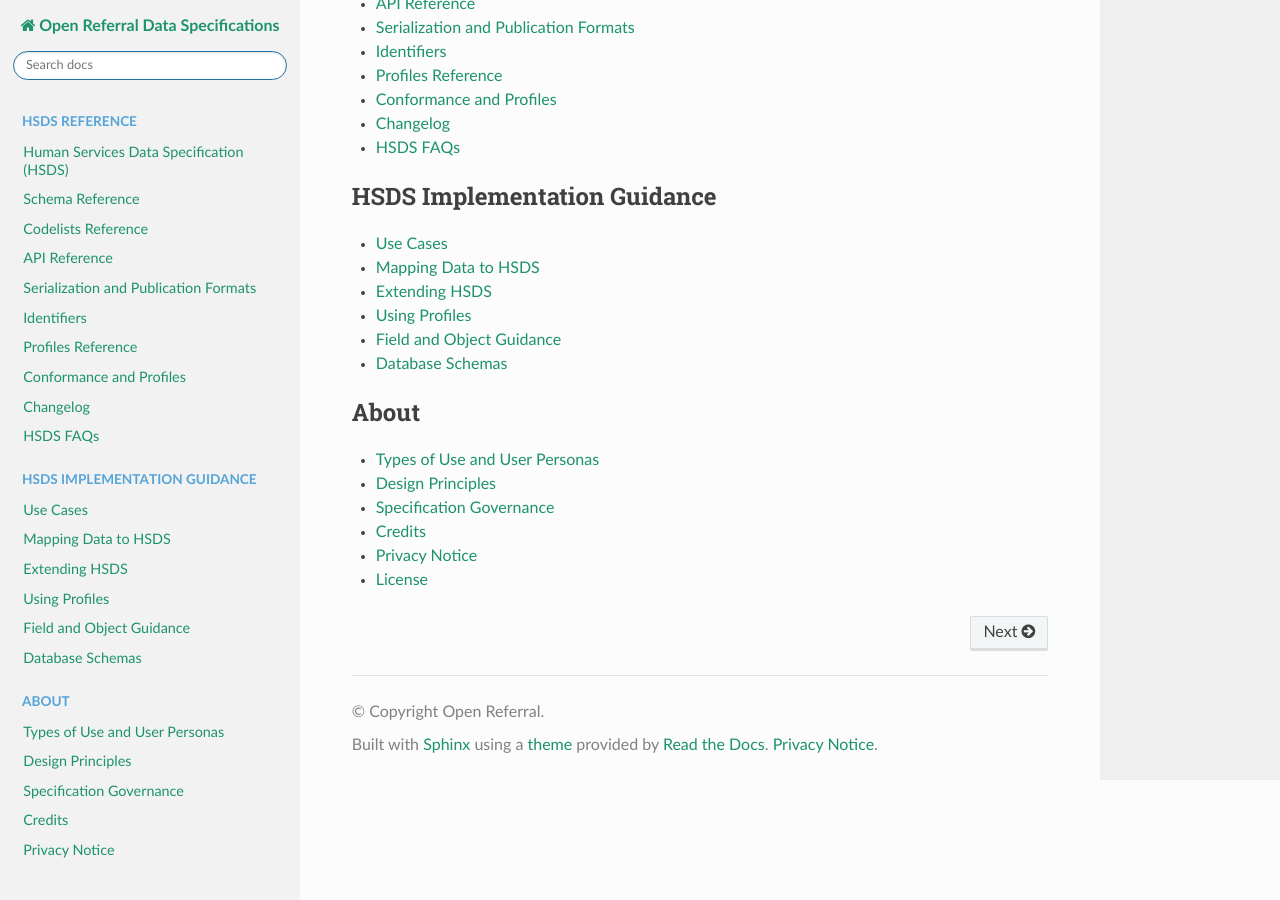
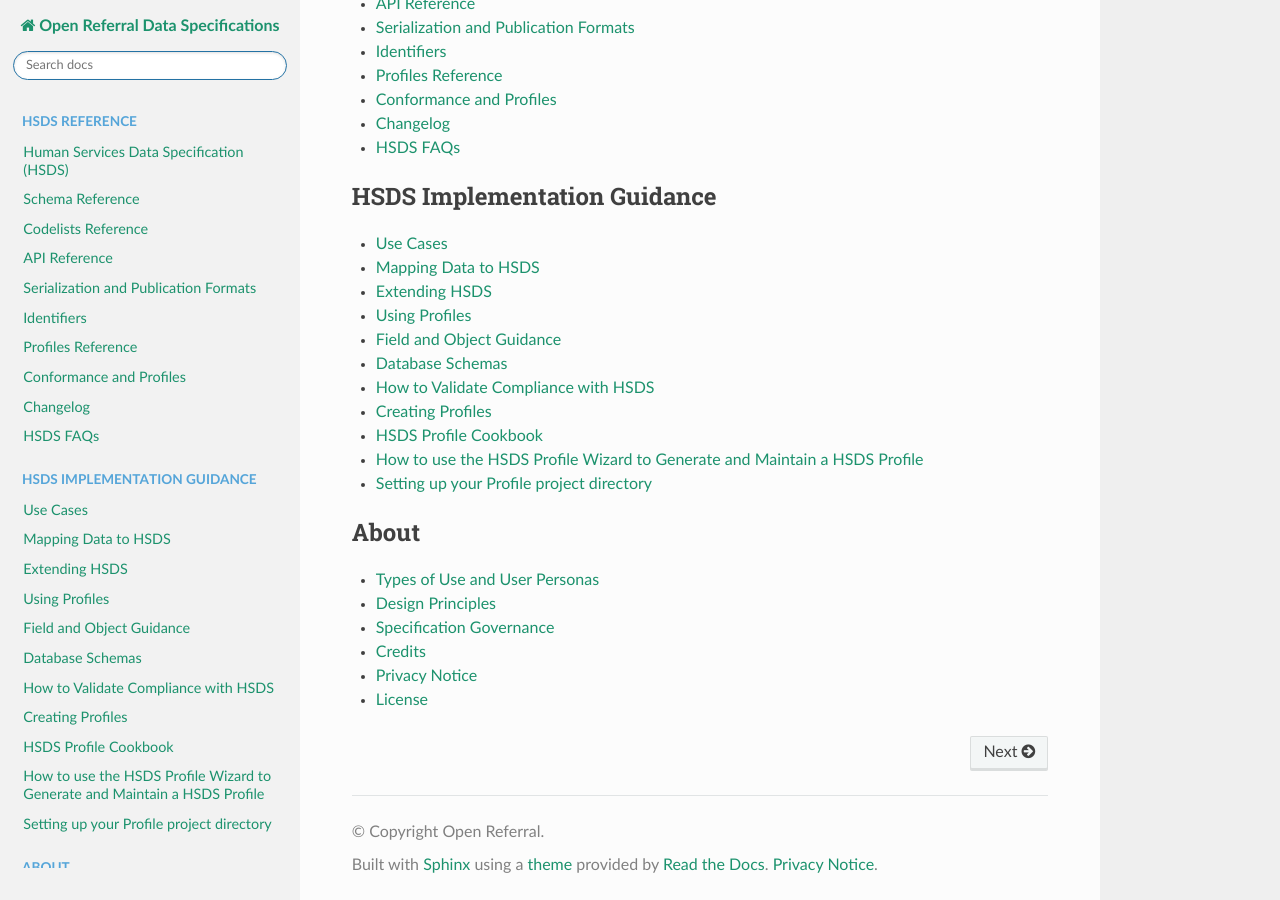
Before and after one commit to openreferral/specification, a Sphinx documentation site: the page built from docs/index.md, in a window 1280 px wide and 900 px high, scrolled down 2274 px. Built offline with Sphinx 7.4.7 and the Read the Docs theme 3.1.0, drawn with Linux system fonts in a browser that asks for light colours; comment, search, counter and statistics services are not loaded; some of the changed lines change nothing that is shown.

Commit message:
docs/guidance: add validation guidance
Added validation guidance

````diff
--- /dev/null
+++ b/docs/guidance/validating-compliance.md
@@ -0,0 +1,110 @@
+How to Validate Compliance with HSDS
+====================================
+
+Validating compliance with HSDS involves checking your data and your API are conformant with the specification. This ensures that your data can be used in tools and systems which understand HSDS.
+
+Validation is purely structural. It checks that your data is conformant to the appropriate HSDS schema, and if you are providing your data over an API; it checks whether you have provided the necessary endpoints.
+
+Validation does not cover internal data quality. It checks whether the fields exist and are formatted correctly according to the rules of the specification. It cannot check whether the data within those fields is accurate.
+
+Validation is the first step in ensuring that your HSDS data is usable, because if you are structurally conformant to the requirements of HSDS; you will gain access to an ecosystem of tools and methodologies for using that data, and combine your data with that of others to understand the wider picture of human service provision in your context.
+
+## Validating your HSDS Data offline
+
+Validating your HSDS Data offline means that you can check the structure of your data for errors before putting your data or your API online.
+
+This is a good check to perform if you’ve used an offline conversion tool such as the HSDS Transformer to get HSDS data on your computer. It’s also a good check to perform if you are intending to publish a HSDS API, but you want to check that your conversion or data pipeline is working properly as you go.
+
+In order to proceed, you will need the following:
+
+* Some HSDS data you want to validate in JSON format.
+* A JSON Schema validator tool. We recommend [check-jsonschema](https://check-jsonschema.readthedocs.io/en/latest/install.html), although [many exist](https://json-schema.org/tools?query=&sortBy=name&sortOrder=ascending&groupBy=toolingTypes&licenses=&languages=&drafts=&toolingTypes=&environments=&showObsolete=false&supportsBowtie=false#validator).
+
+At a high level, all you need to do is to point your JSON Schema validator tool of choice at your HSDS JSON file and also at the appropriate schema for that file.
+
+The HSDS Schemas are all available on Github, and `check-jsonschema` can use these URLs to retrieve the schema for you to validate against.
+
+To derive the appropriate URL for the object you want to validate, navigate to the `schema` directory on the HSDS Specification github repository, select the schema you want to use for validation, and then select the `Raw` button in the Github interface. This will provide the link to the schema file itself.
+
+Examples below, for the `3.3.1` branch of HSDS:
+
+* For **services**, use [this url](https://raw.githubusercontent.com/openreferral/specification/refs/heads/3.3.1/schema/service.json)
+* For **organizations**, use [this url](https://raw.githubusercontent.com/openreferral/specification/refs/heads/3.3.2/schema/organization.json)
+* For **service\_at\_locations**, use [this url](https://raw.githubusercontent.com/openreferral/specification/refs/heads/3.3.1/schema/service_at_location.json)
+* For **locations**, use [this url](https://raw.githubusercontent.com/openreferral/specification/refs/heads/3.3.1/schema/location.json)
+* Etc.
+
+```{admonition} Always use the latest branch of the HSDS Schemas
+The above links explicitly use the `3.3.1` branch of schema. HSDS is actively maintained and versioned, which means there may have been MINOR or PATCH releases since this guidance has been written.
+
+Always go to the [official repository](https://github.com/openreferral/specification) to find and use the latest branch of the schemas.
+```
+
+Here's an example of using `check-jsonschema` to validate a local file against the HSDS Service schema:
+
+```
+check-jsonschema --schemafile "https://raw.githubusercontent.com/openreferral/specification/refs/heads/3.3.1/schema/service.json" my-service.json
+```
+`check-jsonschema` outputs a validation report detailing the errors in the schema, or a message stating that everything is ok.
+
+If you plan on making your data available over API, then you should check that your API is conformant using other tooling when it is ready. The following section provides instructions for accomplishing this.
+
+## Validating your HSDS API
+
+API validation tells you that your API is conformant to the HSDS API Specification. This means that your API must provide specific endpoints and that those endpoints must return data which is valid against specific HSDS Schemas.
+
+For example, the HSDS API specification states that a conformant API provides a `/services` path which must return a Paginated list of [services](../hsds/schema_reference.md#service). Validating your API therefore means checking that
+
+1. Your API provides a `/services` endpoint which is reachable (a `200` response code)
+2. That the data in the response conforms to the `Page` schema containing a list of valid `service.json` objects as defined by HSDS
+
+Currently, the best way to validate your API is conformant with HSDS’ API Specification is to use the Open Referral UK (ORUK) Validator:
+
+* [ORUK Validator (Github)](https://github.com/OpenReferralUK/oruk-validator/)
+
+You can use the ORUK Validator to validate your HSDS API even if you are not trying to conform to the [ORUK Profile](https://openreferraluk.org/). Despite originally being developed for use with the ORUK Profile, the ORUK Validator can be used to validate any HSDS API against a given specification.
+
+The ORUK Validator is open source, and is designed to be hosted on a server although it is straightforward to deploy on a local computer. This means you can install it on your computer for use, or host it on a server you control to use it as part of your infrastructure.
+
+### Installing the ORUK Validator
+
+First, download the ORUK Validator Github repository to your local computer:
+
+```
+git clone https://github.com/OpenReferralUK/oruk-validator/
+```
+
+Installation is via Docker, so you will need to ensure that you have Docker set up on your machine.
+
+* [https://docs.docker.com/get-started/](https://docs.docker.com/get-started/)
+
+Once you’re set up, enter the `oruk-validator` directory and run the program via `docker compose`:
+
+```
+cd oruk-validator
+docker compose up
+```
+
+The first time you do this it will take a while to build the image, but subsequent runs will be much faster.
+
+Once docker has activated your containers, you will be able to access the ORUK Validator on port `5000` of your computer. Test it is working by opening a web browser and visiting [`http://localhost:5000`](http://localhost:5000). If you’re greeted with the Swagger page for the ORUK Validator API, then you’ve successfully deployed the ORUK validator on your computer.
+
+### Validating your API
+
+To validate your API with the ORUK Validator, you need to send a web request to the ORUK Validator’s API with the URL of your validator as well as the URL of the Open API file of the profile you’re wanting to conform to.
+
+The canonical URL of the HSDS `openapi.json` file is detailed on the API Reference page of the HSDS Documentation:
+
+* [API Reference](https://docs.openreferral.org/en/latest/hsds/api_reference.html)
+
+Specifically, you will need to send a POST request to the `openreferral/validate` endpoint, with a JSON body that provides details about the validation request. The validation report will be returned in JSON format.
+
+You can check the swagger page for the `POST openreferral/validate` endpoint on your local copy of the ORUK validator to get the full details.
+
+Here is a minimal example, using `curl`, which assumes that your copy of the ORUK Validator is available at [`http://localhost:5000`](https://localhost:5000), and that the API you want to test is publicly available on the internet at [`http://hsds.example.org/`](http://hsds.example.org/):
+
+```
+curl -i -H 'Content-Type: application/json' \
+	-d '{"baseUrl": "http://hsds.example.org", "openApiSchema": {"url": "https://raw.githubusercontent.com/openreferral/specification/3.3/schema/openapi.json"}}' \
+	http://localhost:5000/openreferral/validate
+```
--- a/docs/index.md
+++ b/docs/index.md
@@ -78,6 +78,10 @@
    hsds/using_profiles
    hsds/field_guidance
    hsds/database_schemas
+   guidance/validating-compliance
+   guidance/creating-profiles
+   guidance/hsds-profile-cookbook
+   guidance/using-hsds-profile-wizard
 
 .. toctree::
    :maxdepth: 1
````
Also changed, not shown: docs/guidance/creating-profiles.md (+0 -1 lines).
